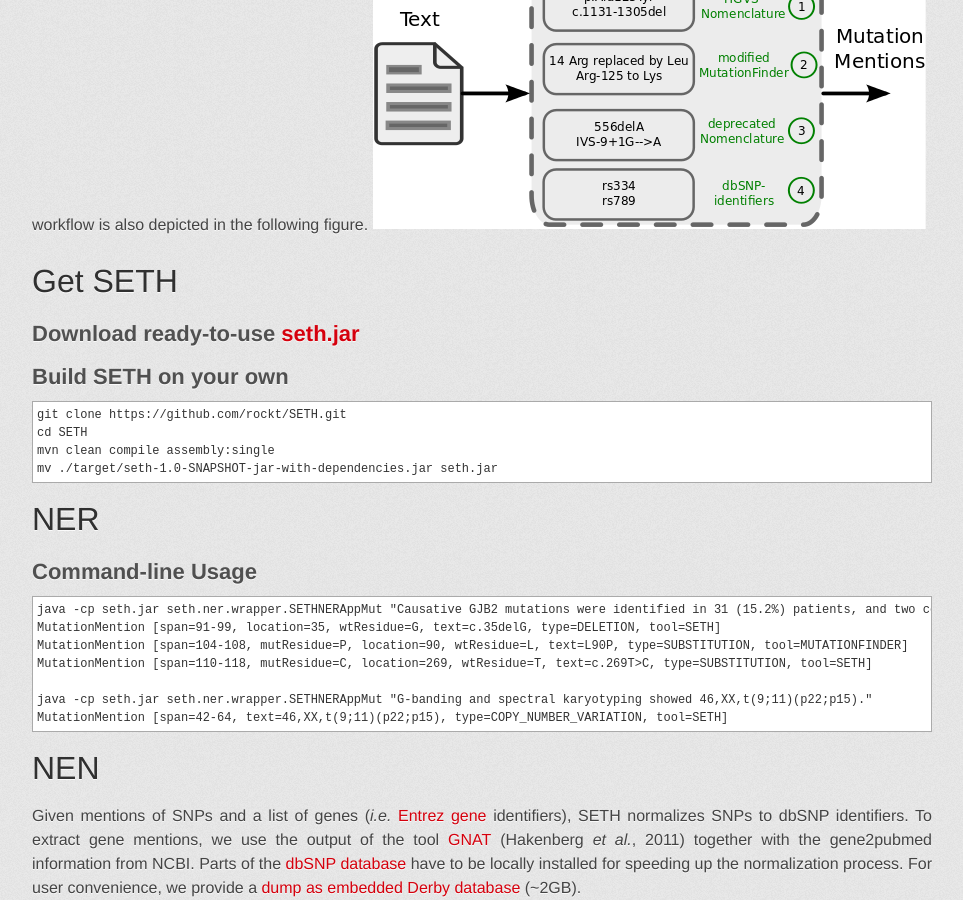
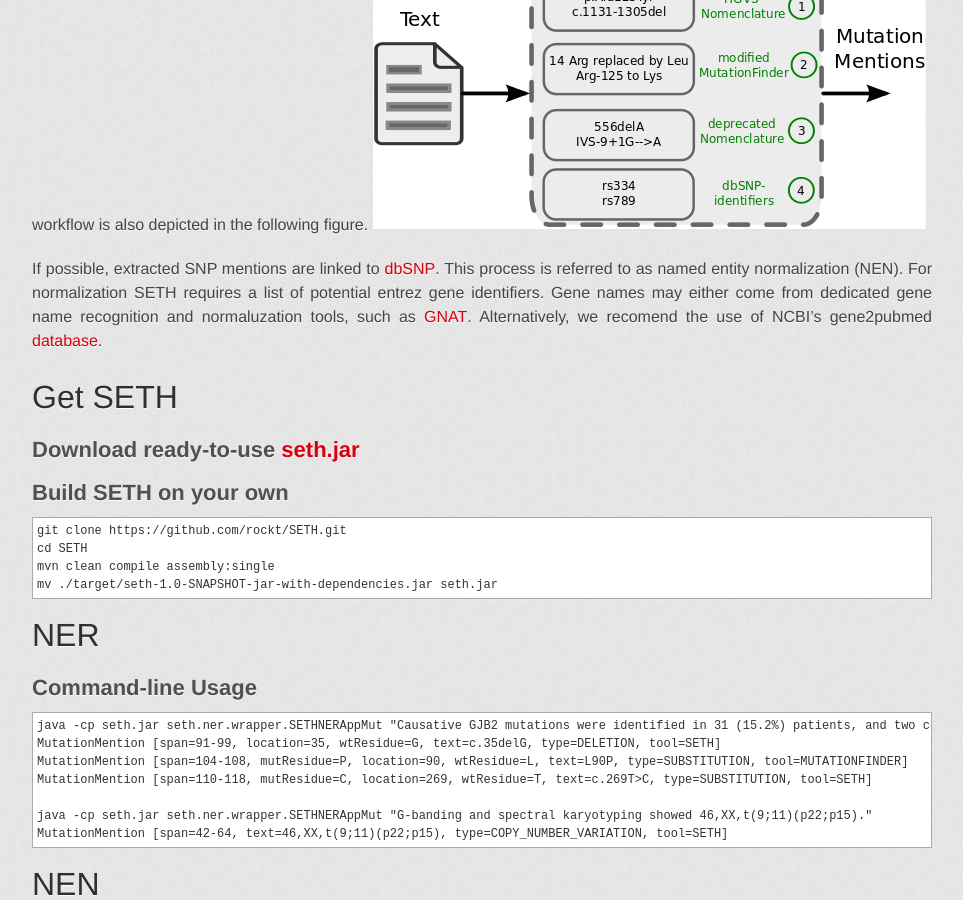
Before and after one commit to rockt/SETH, a Jekyll site: the page built from index.md, in a window 1280 px wide and 900 px high, scrolled down 737 px. Shown: the whole window, without its empty margins (158-1121 px from the left). Built offline with Jekyll 4.4.1, drawn with Linux system fonts in a browser that asks for light colours; some web fonts are replaced.

Commit message:
Update index.md

```diff
--- a/index.md
+++ b/index.md
@@ -16,11 +16,13 @@
 
 Results from the four different components are collected and represented in the Java as  [MutationMention](https://github.com/rockt/SETH/blob/master/src/main/java/de/hu/berlin/wbi/objects/MutationValidation.java).
 The general NER-workflow is also depicted in the following figure.
-![Workflow](https://github.com/rockt/SETH/blob/ad7b9fbccd976a6775a03daf332b08ee52a08a0f/images/dataflow.png "NER-Workflow")
+![](https://github.com/rockt/SETH/blob/ad7b9fbccd976a6775a03daf332b08ee52a08a0f/images/dataflow.png "NER-Workflow")
 
-
+If possible, extracted SNP mentions are linked to [dbSNP](http://www.ncbi.nlm.nih.gov/SNP/). This process  is referred to as named entity normalization (NEN). For normalization SETH requires a list of potential entrez gene identifiers. Gene names may either come from dedicated gene name recognition and normaluzation tools, such as [GNAT](http://gnat.sourceforge.net/).
+Alternatively, we recomend the use of NCBI's gene2pubmed [database](ftp://ftp.ncbi.nlm.nih.gov/gene/DATA/gene2pubmed.gz).
 
 # Get SETH
+
 ## Download ready-to-use [seth.jar](https://www.informatik.hu-berlin.de/forschung/gebiete/wbi/resources/chemspot/seth.jar)
 
 ## Build SETH on your own
```
